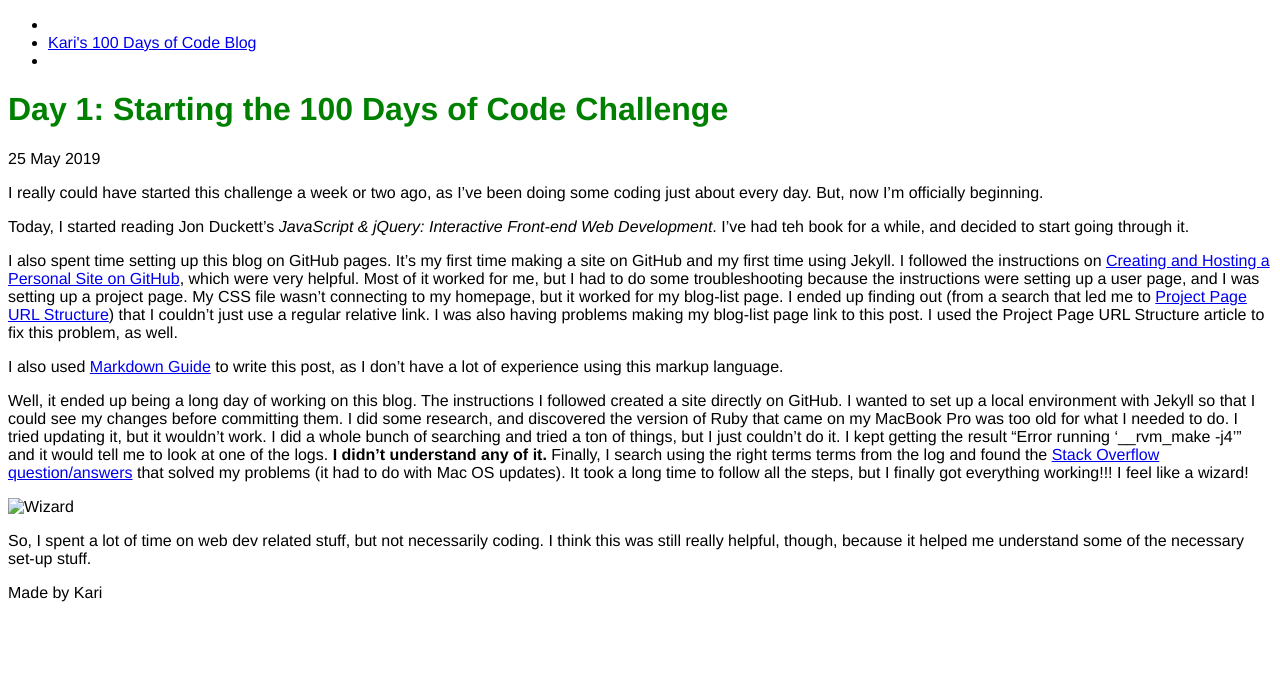
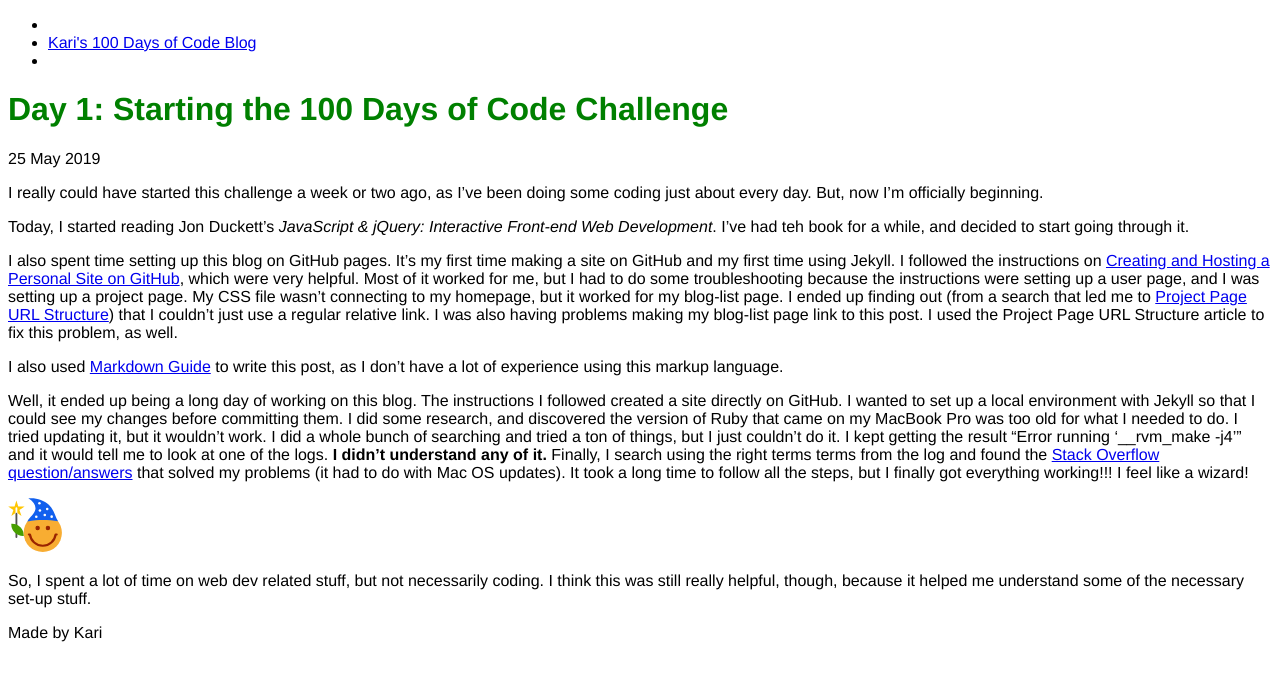
Before and after one commit to KJLarson/100-days, a Jekyll site: the page built from _posts/2019-05-25-starting-the-100-days-of-code-challenge.md, in a window 1280 px wide. Shown: the top 681 px of the page. Built offline with Jekyll 4.4.1, drawn with Linux system fonts in a browser that asks for light colours.

Commit message:
Update link to wizard image

```diff
--- a/_posts/2019-05-25-starting-the-100-days-of-code-challenge.md
+++ b/_posts/2019-05-25-starting-the-100-days-of-code-challenge.md
@@ -14,6 +14,6 @@ I also used [Markdown Guide](https://www.markdownguide.org/) to write this post,
 
 Well, it ended up being a long day of working on this blog. The instructions I followed created a site directly on GitHub. I wanted to set up a local environment with Jekyll so that I could see my changes before committing them. I did some research, and discovered the version of Ruby that came on my MacBook Pro was too old for what I needed to do. I tried updating it, but it wouldn't work. I did a whole bunch of searching and tried a ton of things, but I just couldn't do it. I kept getting the result "Error running '__rvm_make -j4'" and it would tell me to look at one of the logs. **I didn't understand any of it.** Finally, I search using the right terms terms from the log and found the [Stack Overflow question/answers](https://stackoverflow.com/questions/54132958/unable-to-install-any-ruby-with-rvm-on-macos-10-14-2-mojave-error-running-rv) that solved my problems (it had to do with Mac OS updates). It took a long time to follow all the steps, but I finally got everything working!!! I feel like a wizard!
 
-![Wizard](../assets/wizard.svg)
+![Wizard]({{ baseurl }}/assets/wizard.svg)
 
 So, I spent a lot of time on web dev related stuff, but not necessarily coding. I think this was still really helpful, though, because it helped me understand some of the necessary set-up stuff.
```
